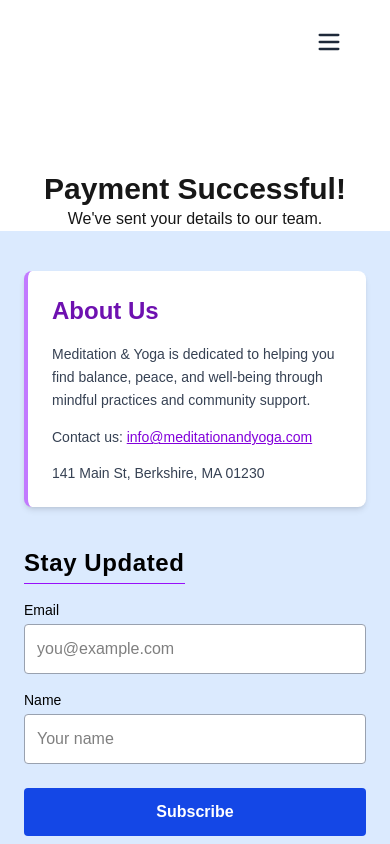
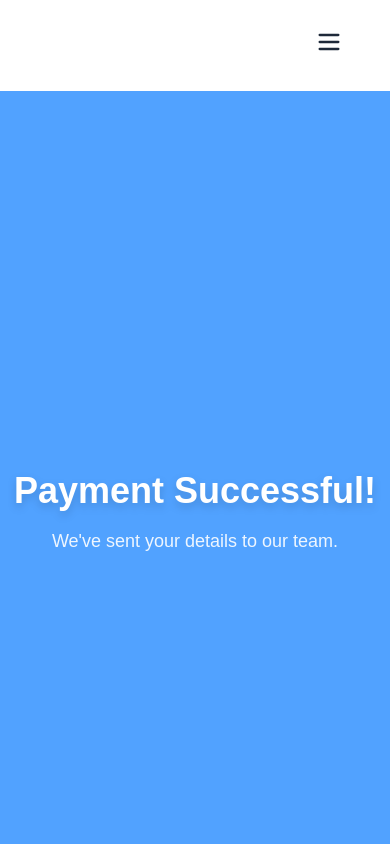
Before and after one commit to SantinoGiordano/ShopifyApp, a Next.js app: page /success in a window 390 px wide. Shown: the top 844 px of the page. Built offline with nearby package versions, Linux system fonts and the light colour scheme.

Commit message:
changed payment succes for mobile an dlg screens

```diff
--- a/app/(root)/success/page.tsx
+++ b/app/(root)/success/page.tsx
@@ -36,10 +36,15 @@ export default function SuccessPage() {
     }
   }, [hydrated, cart, clearCart]);
 
-  return (
-    <div className="text-center mt-20">
-      <h1 className="text-3xl font-bold">Payment Successful!</h1>
-      <p>We&apos;ve sent your details to our team.</p>
-    </div>
-  );
+return (
+  <div className="flex flex-col items-center justify-center h-screen text-center space-y-4 bg-blue-400 md:bg-gradient-to-r md:from-blue-400 md:to-purple-400">
+    <h1 className="text-4xl font-extrabold text-white drop-shadow-lg">
+      Payment Successful!
+    </h1>
+    <p className="text-lg text-white/90">
+      We&apos;ve sent your details to our team.
+    </p>
+  </div>
+);
+
 }
```
